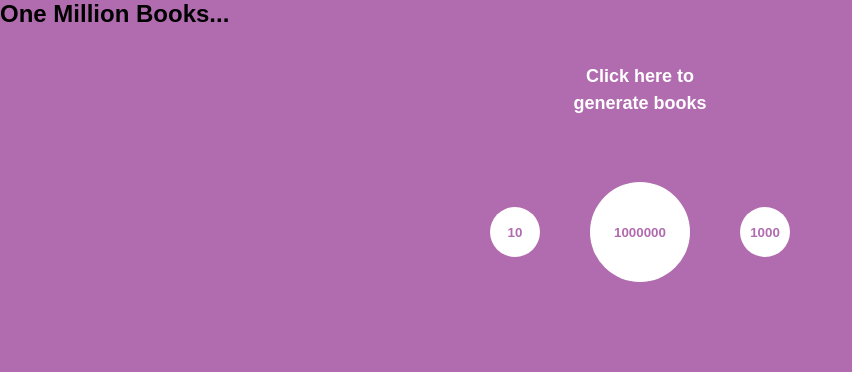
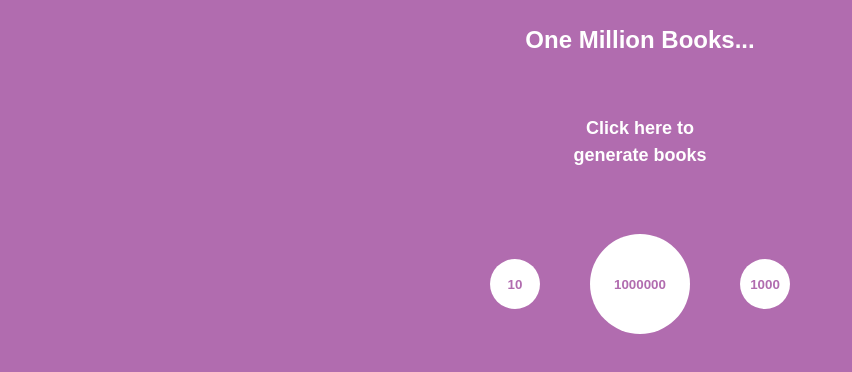
Before and after one commit to melanienolan/one-million-books, a React (Create React App) app: page / in a window 1280 px wide. Shown: the top 372 px of the page, without its empty margins (0-852 px from the left). Built offline with nearby package versions, Linux system fonts and the light colour scheme.

Commit message:
add class names for header and return null in sort function

```diff
--- a/src/App.js
+++ b/src/App.js
@@ -45,7 +45,7 @@ class App extends Component {
       numberOfBooks
     });
   }
-  sortBooks(type = '', dir) {
+  sortBooks(type, dir) {
     let { books } = this.state;
     books = dir
       ? books.slice().sort((a, b) => {
@@ -61,7 +61,7 @@ class App extends Component {
           if (type === 'id') {
             return a.id < b.id ? -1 : 1;
           }
-          return;
+          return null;
         })
       : books.slice().sort((a, b) => {
           if (type === 'title') {
@@ -76,7 +76,7 @@ class App extends Component {
           if (type === 'id') {
             return a.id > b.id ? -1 : 1;
           }
-          return;
+          return null;
         });
     this.setState({
       books
@@ -120,9 +120,9 @@ class App extends Component {
       return <div className="loading">Loading...</div>;
     } else {
       return (
-        <div className="">
-          <header className="">
-            <h1 className="">One Million Books...</h1>
+        <div className="app">
+          <header className="header">
+            <h1 className="header--title">One Million Books...</h1>
           </header>
           {!this.state.numberOfBooks ||
           this.state.books.length !== this.state.numberOfBooks
```
